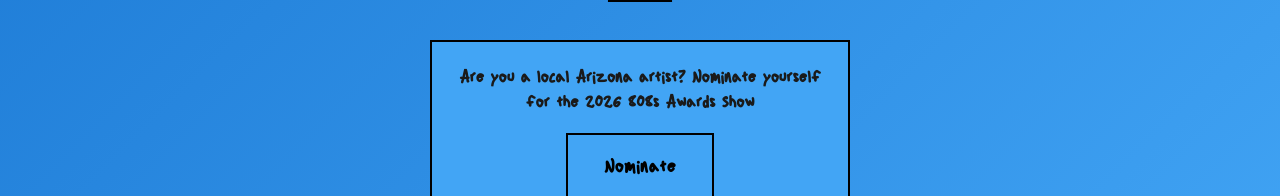
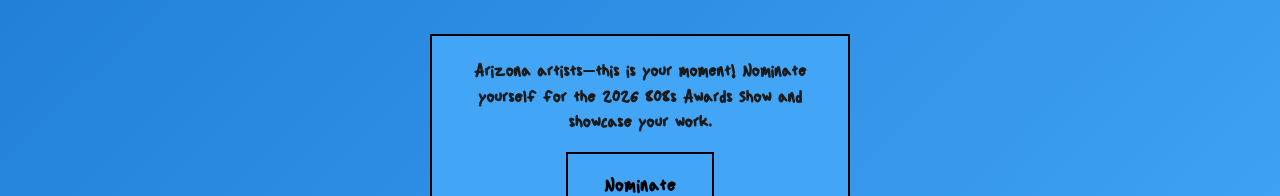
Before and after one commit to arianadaris/podcast-website, a React (Create React App) app: page /main in a window 1280 px wide. Shown: the part 428-624 px from the top of the page. Built offline with nearby package versions, Linux system fonts and the light colour scheme; no server answers.

Commit message:
Update nomination prompts in MainPage and NominationsPage for clarity and engagement. Add a blank line in nominationValidation utility for improved readability.

```diff
--- a/src/views/MainPage.tsx
+++ b/src/views/MainPage.tsx
@@ -134,7 +134,7 @@ const MainPage: React.FC = () => {
               lineHeight: 1.5,
             }}
           >
-            Are you a local Arizona artist? Nominate yourself for the 2026 808s Awards Show
+            Arizona artists—this is your moment! Nominate yourself for the 2026 808s Awards Show and showcase your work.
           </Typography>
           <Button
             variant="outlined"
--- a/src/views/NominationsPage.tsx
+++ b/src/views/NominationsPage.tsx
@@ -534,8 +534,9 @@ const NominationsPage: React.FC = () => {
         <Paper sx={{ backgroundColor: 'primary.light', border: '2px solid black', borderRadius: 0 }}>
           <Box sx={{ padding: 3 }}>
             <Typography variant="body1" sx={{ mb: 3, textAlign: 'center', color: 'black' }}>
-              Are you a local Arizona artist? Nominate yourself for the 2026 808s Awards Show.
-              Fill out as many or as few categories as you like.
+              Arizona artists! This is your chance to get recognized for all the hard work you've put in this year.
+              Nominate yourself for the 2026 808s Awards Show and let your music be heard.
+              Fill out as many or as few categories as you like. Please note: one song or project per artist—if you submit more than one, your first submission will be used.
             </Typography>
 
             {error && (
```
Also changed, not shown: src/utils/nominationValidation.ts (line endings or trailing spaces).
